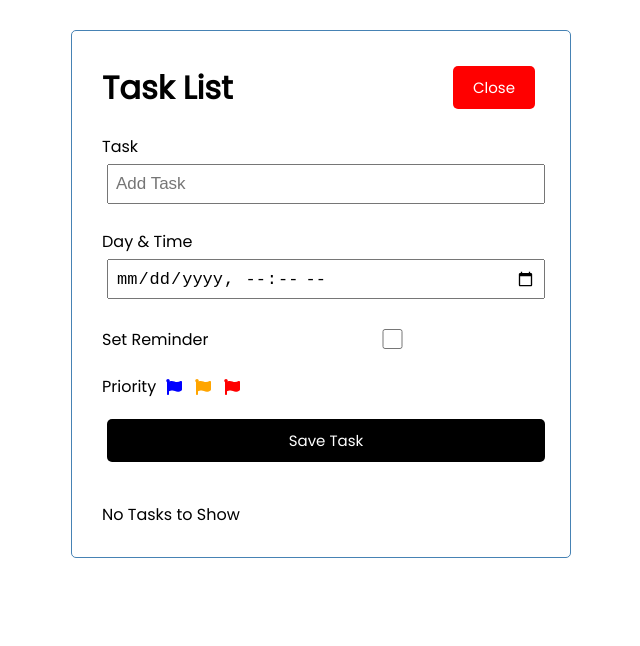
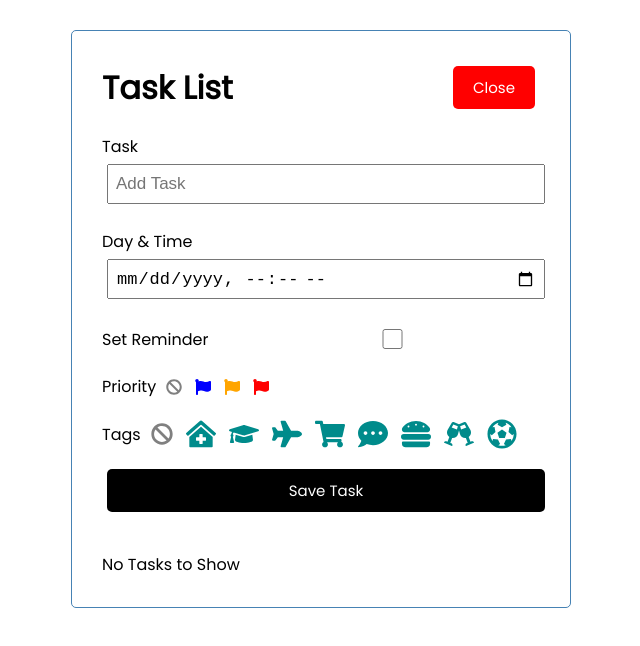
Before and after one commit to jck510/TaskList, a React (Create React App) app: page / in a window 1280 px wide. Both pictures are taken after a click on the button "Add". Shown: the top 646 px of the page, without its empty margins (319-959 px from the left). Built offline with nearby package versions, Linux system fonts and the light colour scheme; the HTML template or start-up script is replaced by a standard one.

Commit message:
Flag style improvement and began adding tags

```diff
--- a/src/App.js
+++ b/src/App.js
@@ -28,7 +28,7 @@ function App() {
 // Add Task
 const addTask = (task) => {
 
-  console.log(task);
+  // console.log(task);
 
   const id = Math.floor(Math.random() * 10000) + 1
 
--- a/src/components/AddTask.js
+++ b/src/components/AddTask.js
@@ -1,5 +1,5 @@
 import { useState } from 'react';
-import { FaFlag } from 'react-icons/fa'
+import { FaFlag, FaBan, FaClinicMedical, FaShoppingCart , FaCommentDots, FaGlassCheers, FaHamburger, FaGraduationCap, FaFutbol, FaPlane } from 'react-icons/fa'
 
 const AddTask = ({ onAdd }) => {
   // Hold the task state
@@ -7,6 +7,7 @@ const AddTask = ({ onAdd }) => {
   const [day, setDay] = useState('');
   const [reminder, setReminder] = useState(false);
   const [priority, setPriority] = useState('');
+  const [tag, setTag] = useState('');
 
   const handleEditTask = (e) => {
 
@@ -27,7 +28,8 @@ const AddTask = ({ onAdd }) => {
         text,
         day,
         reminder,
-        priority
+        priority,
+        tag
       };
 
       onAdd(task);
@@ -35,6 +37,7 @@ const AddTask = ({ onAdd }) => {
       setDay('');
       setReminder(false);
       setPriority('');
+      setTag('');
     }
 
   };
@@ -75,9 +78,69 @@ const AddTask = ({ onAdd }) => {
         <label>Priority</label>
 
 
-        <FaFlag color='blue' onClick={() => setPriority('1')} cursor='pointer' className='form-control-select-flag'/>
-        <FaFlag color='orange' onClick={() => setPriority('2')} cursor='pointer' className='form-control-select-flag'/>
-        <FaFlag color='red' onClick={() => setPriority('3')} cursor='pointer' className='form-control-select-flag' />
+        <FaBan className='form-control-select-flag' color='grey' cursor='pointer' onClick={() => setPriority('0')}/>
+
+        {priority === '1' ? <FaFlag color='blue' onClick={() => setPriority('1')} cursor='pointer' className='form-control-select-flag-selected'/> : <FaFlag color='blue' onClick={() => setPriority('1')} cursor='pointer' className='form-control-select-flag'/>}
+        {/* <FaFlag color='blue' onClick={() => setPriority('1')} cursor='pointer' className='form-control-select-flag'/> */}
+
+        {priority === '2' ? <FaFlag color='orange' onClick={() => setPriority('2')} cursor='pointer' className='form-control-select-flag-selected'/> : <FaFlag color='orange' onClick={() => setPriority('2')} cursor='pointer' className='form-control-select-flag'/>}
+        {/* <FaFlag color='orange' onClick={() => setPriority('2')} cursor='pointer' className='form-control-select-flag'/> */}
+
+        {priority === '3' ? <FaFlag color='red' onClick={() => setPriority('3')} cursor='pointer' className='form-control-select-flag-selected'/> : <FaFlag color='red' onClick={() => setPriority('3')} cursor='pointer' className='form-control-select-flag'/>}
+        {/* <FaFlag color='red' onClick={() => setPriority('3')} cursor='pointer' className='form-control-select-flag' /> */}
+
+
+
+      </div>
+
+      <div className='form-control form-control-select'>
+
+        <label>Tags</label>
+
+        <FaBan className='form-control-select-tag' color='grey' size='22px' cursor='pointer' onClick={() => setTag('')}/>
+        {tag === 'medical' ?
+        <FaClinicMedical className='form-control-select-tag-selected' size='30px' cursor='pointer' onClick={() => setTag('medical')}/>
+        :
+        <FaClinicMedical className='form-control-select-tag' size='30px' cursor='pointer' onClick={() => setTag('medical')}/>
+        }
+        {tag === 'school' ?
+        <FaGraduationCap className='form-control-select-tag-selected' size='30px' cursor='pointer' onClick={() => setTag('school')}/>
+        :
+        <FaGraduationCap className='form-control-select-tag' size='30px' cursor='pointer' onClick={() => setTag('school')}/>
+        }
+        {tag === 'trip' ?
+        <FaPlane className='form-control-select-tag-selected' size='30px' cursor='pointer' onClick={() => setTag('trip')}/>
+        :
+        <FaPlane className='form-control-select-tag' size='30px' cursor='pointer' onClick={() => setTag('trip')}/>
+        }
+        {tag === 'shopping' ?
+        <FaShoppingCart className='form-control-select-tag-selected' size='30px' cursor='pointer' onClick={() => setTag('shopping')}/>
+        :
+        <FaShoppingCart className='form-control-select-tag' size='30px' cursor='pointer' onClick={() => setTag('shopping')}/>
+        }
+        {tag === 'social' ?
+        <FaCommentDots className='form-control-select-tag-selected' size='30px' cursor='pointer' onClick={() => setTag('social')}/>
+        :
+        <FaCommentDots className='form-control-select-tag' size='30px' cursor='pointer' onClick={() => setTag('social')}/>
+        }
+        {tag === 'food' ?
+        <FaHamburger className='form-control-select-tag-selected' size='30px' cursor='pointer' onClick={() => setTag('food')}/>
+        :
+        <FaHamburger className='form-control-select-tag' size='30px' cursor='pointer' onClick={() => setTag('food')}/>
+        }
+        {tag === 'drinks' ?
+        <FaGlassCheers className='form-control-select-tag-selected' size='30px' cursor='pointer' onClick={() => setTag('drinks')}/>
+        :
+        <FaGlassCheers className='form-control-select-tag' size='30px' cursor='pointer' onClick={() => setTag('drinks')}/>
+        }
+        {tag === 'sports' ?
+        <FaFutbol className='form-control-select-tag-selected' size='30px' cursor='pointer' onClick={() => setTag('sports')}/>
+        :
+        <FaFutbol className='form-control-select-tag' size='30px' cursor='pointer' onClick={() => setTag('sports')}/>
+        }
+
+
+
 
       </div>
 
--- a/src/components/EditModal.js
+++ b/src/components/EditModal.js
@@ -1,7 +1,7 @@
 import React from 'react'
 import { useState } from 'react';
 import ModalBackdrop from './ModalBackdrop';
-import { FaFlag } from 'react-icons/fa';
+import { FaFlag, FaBan } from 'react-icons/fa';
 
 const EditModal = ({ currentEditTask, processEdit, cancelEdit }) => {
 
@@ -67,9 +67,23 @@ const EditModal = ({ currentEditTask, processEdit, cancelEdit }) => {
 
                 <div className='form-control form-control-select'>
                     <label>Priority</label>
-                    <FaFlag color='blue' onClick={() => setPriority('1')} cursor='pointer' className='form-control-select-flag'/>
+
+                    <FaBan className='form-control-select-flag' color='grey' cursor='pointer' onClick={() => setPriority('0')}/>
+
+                    {priority === '1' ? <FaFlag color='blue' onClick={() => setPriority('1')} cursor='pointer' className='form-control-select-flag-selected'/> : <FaFlag color='blue' onClick={() => setPriority('1')} cursor='pointer' className='form-control-select-flag'/>}
+
+
+                    {priority === '2' ? <FaFlag color='orange' onClick={() => setPriority('2')} cursor='pointer' className='form-control-select-flag-selected'/> : <FaFlag color='orange' onClick={() => setPriority('2')} cursor='pointer' className='form-control-select-flag'/>}
+
+
+                    {priority === '3' ? <FaFlag color='red' onClick={() => setPriority('3')} cursor='pointer' className='form-control-select-flag-selected'/> : <FaFlag color='red' onClick={() => setPriority('3')} cursor='pointer' className='form-control-select-flag'/>}
+
+
+
+                    {/* <FaFlag color='blue' onClick={() => setPriority('1')} cursor='pointer' className='form-control-select-flag'/>
                     <FaFlag color='orange' onClick={() => setPriority('2')} cursor='pointer' className='form-control-select-flag'/>
-                    <FaFlag color='red' onClick={() => setPriority('3')} cursor='pointer' className='form-control-select-flag' />
+                    <FaFlag color='red' onClick={() => setPriority('3')} cursor='pointer' className='form-control-select-flag' /> */}
+
                 </div>
 
                 <input
--- a/src/components/Task.js
+++ b/src/components/Task.js
@@ -99,15 +99,15 @@ const Task = ({ task, onDelete, onToggle, onEdit, priorityValue }) => {
     let hasPriority = false;
     let flagStyle;
 
-    if(priorityValue == 1){
+    if(priorityValue === '1'){
         hasPriority = true;
         flagStyle = {color: 'blue'};
     }
-    else if(priorityValue == 2){
+    else if(priorityValue === '2'){
         hasPriority = true;
         flagStyle = {color: 'orange'};
     }
-    else if(priorityValue == 3){
+    else if(priorityValue === '3'){
         hasPriority = true;
         flagStyle = {color: 'red'};
     }
--- a/src/index.css
+++ b/src/index.css
@@ -131,6 +131,28 @@ body {
   margin-right: 13px;
 }
 
+.form-control-select-flag-selected {
+  margin-right: 13px;
+  border-radius: 2px;
+  outline: 1px solid black;
+  outline-offset: 2px;
+
+}
+
+.form-control-select-tag {
+  color: darkcyan;
+  margin-right: 13px;
+
+}
+
+.form-control-select-tag-selected {
+  color: darkcyan;
+  margin-right: 13px;
+  border-radius: 2px;
+  outline: 1px solid black;
+  outline-offset: 2px;
+}
+
 .form-control-select label{
   padding-right: 10px;
 
```
